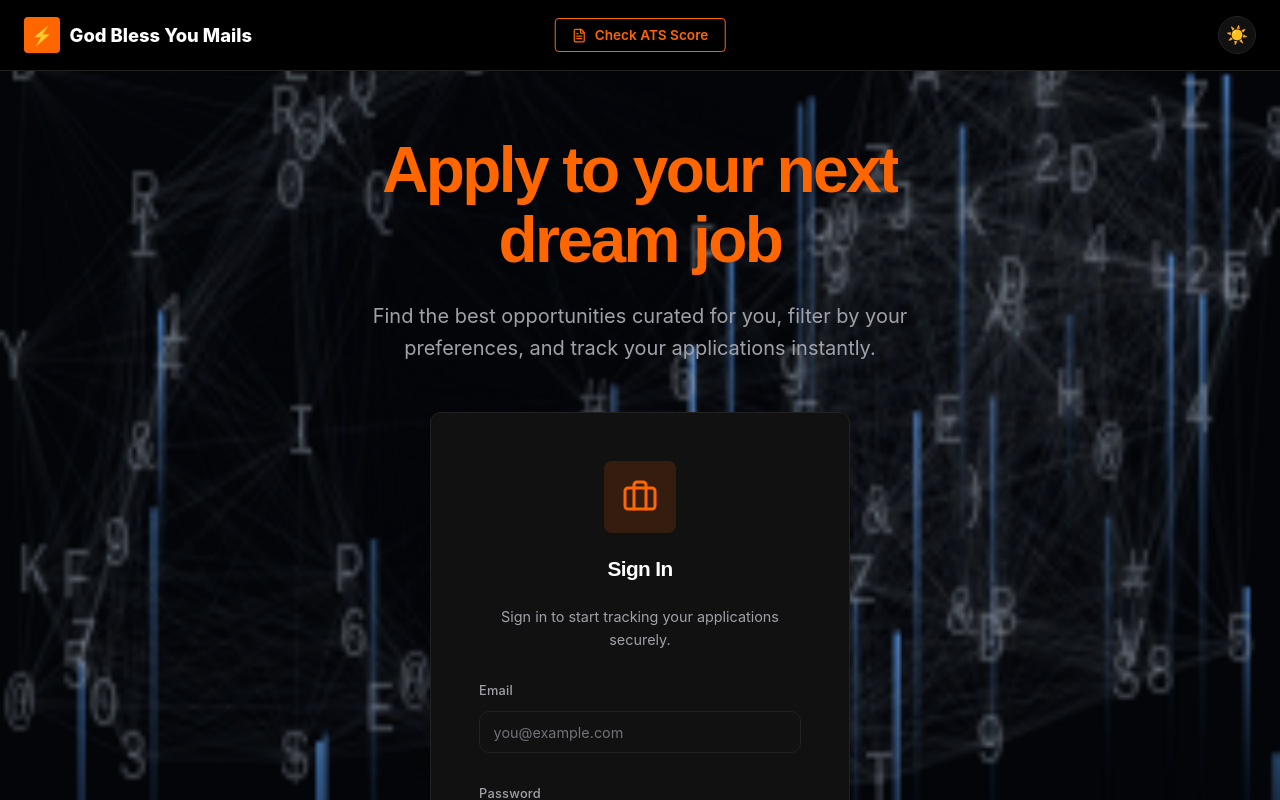
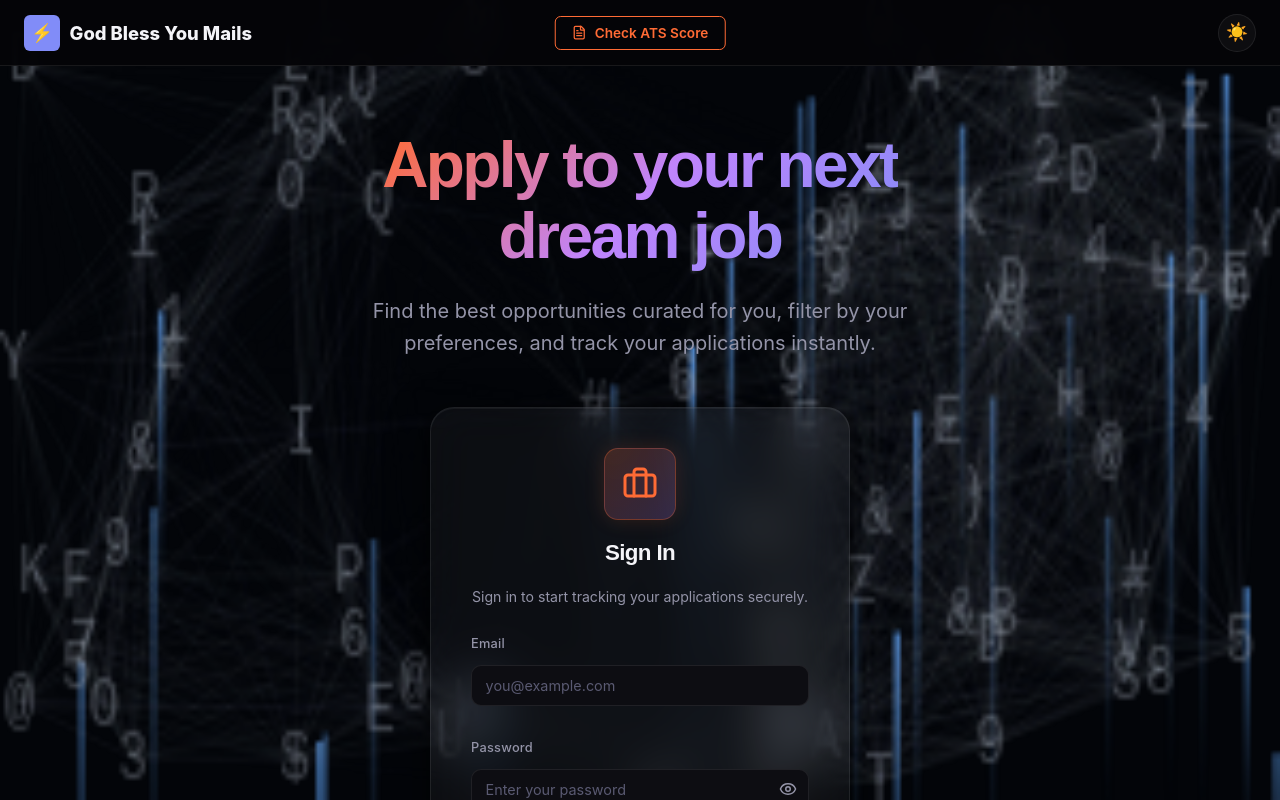
Before and after one commit to tiwarisuryansh6222/gbu_mails_apply, a React (Vite) app in the folder client/: page / in a window 1280 px wide. Shown: the top 800 px of the page. Built offline with nearby package versions, Linux system fonts and the light colour scheme; no server answers.

Commit message:
ui: major visual overhaul - distinct badge colors, glassmorphism, real shadows, gradient hero, CSP fix

```diff
--- a/client/index.html
+++ b/client/index.html
@@ -3,7 +3,7 @@
   <head>
     <meta charset="UTF-8" />
     <meta name="viewport" content="width=device-width, initial-scale=1.0" />
-    <meta http-equiv="Content-Security-Policy" content="default-src 'self'; script-src 'self' 'unsafe-inline' 'unsafe-eval' https://apis.google.com https://www.gstatic.com; style-src 'self' 'unsafe-inline' https://fonts.googleapis.com; font-src 'self' https://fonts.gstatic.com; connect-src 'self' ws: wss: https://identitytoolkit.googleapis.com https://securetoken.googleapis.com https://firestore.googleapis.com https://api.groq.com; img-src 'self' data: https:;" />
+    <meta http-equiv="Content-Security-Policy" content="default-src 'self'; script-src 'self' 'unsafe-inline' 'unsafe-eval' https://apis.google.com https://www.gstatic.com; style-src 'self' 'unsafe-inline' https://fonts.googleapis.com; font-src 'self' https://fonts.gstatic.com; connect-src 'self' ws: wss: https://identitytoolkit.googleapis.com https://securetoken.googleapis.com https://firestore.googleapis.com https://api.mistral.ai; img-src 'self' data: https:;" />
     <meta name="description" content="Parse and filter college placement cell emails into clean, sortable job postings using AI." />
     <title>Placement Filter — AI-Powered Job Parsing</title>
     <link rel="preconnect" href="https://fonts.googleapis.com" />
--- a/client/src/App.css
+++ b/client/src/App.css
@@ -23,67 +23,69 @@
 :root,
 [data-theme="dark"] {
   /* Backgrounds */
-  --bg-primary: #000000;
-  --bg-secondary: #0a0a0a;
-  --bg-card: #111111;
-  --bg-glass: #111111;
-  --bg-glass-hover: #1a1a1a;
-  --bg-input: #111111;
-  --bg-input-focus: #1a1a1a;
-  --bg-elevated: #1a1a1a;
+  --bg-primary: #050508;
+  --bg-secondary: #0d0d12;
+  --bg-card: #12121a;
+  --bg-glass: rgba(255,255,255,0.04);
+  --bg-glass-hover: rgba(255,255,255,0.07);
+  --bg-input: #0d0d12;
+  --bg-input-focus: #15151f;
+  --bg-elevated: #1a1a28;
 
   /* Borders */
-  --border-subtle: #222222;
-  --border-medium: #333333;
+  --border-subtle: rgba(255,255,255,0.08);
+  --border-medium: rgba(255,255,255,0.14);
   --border-accent: #ff6600;
-  --border-color: #222222;
+  --border-color: rgba(255,255,255,0.08);
 
   /* Text */
-  --text-primary: #ffffff;
-  --text-secondary: #a1a1aa;
-  --text-muted: #71717a;
-  --text-accent: #ff6600;
-
-  /* Accents */
-  --accent-indigo: #ff6600;
-  --accent-indigo-dim: rgba(255, 102, 0, 0.15);
-  --accent-teal: #ff6600;
-  --accent-teal-dim: rgba(255, 102, 0, 0.15);
-  --accent-amber: #ff6600;
-  --accent-amber-dim: rgba(255, 102, 0, 0.15);
-  --accent-rose: #ff6600;
-  --accent-rose-dim: rgba(255, 102, 0, 0.15);
-  --accent-purple: #ff6600;
-  --accent-purple-dim: rgba(255, 102, 0, 0.15);
-  --accent-emerald: #ff6600;
-  --accent-emerald-dim: rgba(255, 102, 0, 0.15);
-
-  /* Primary color (used in Home/Dashboard) */
-  --primary-color: #ff6600;
-  --primary-gradient: #ff6600;
-  --success-color: #22c55e;
+  --text-primary: #f4f4f8;
+  --text-secondary: #9494a8;
+  --text-muted: #5a5a72;
+  --text-accent: #ff7722;
+
+  /* Distinct Accent palette */
+  --accent-indigo: #818cf8;
+  --accent-indigo-dim: rgba(129, 140, 248, 0.15);
+  --accent-teal: #2dd4bf;
+  --accent-teal-dim: rgba(45, 212, 191, 0.15);
+  --accent-amber: #fbbf24;
+  --accent-amber-dim: rgba(251, 191, 36, 0.15);
+  --accent-rose: #fb7185;
+  --accent-rose-dim: rgba(251, 113, 133, 0.15);
+  --accent-purple: #c084fc;
+  --accent-purple-dim: rgba(192, 132, 252, 0.15);
+  --accent-emerald: #34d399;
+  --accent-emerald-dim: rgba(52, 211, 153, 0.15);
+
+  /* Primary color — warm orange brand */
+  --primary-color: #ff6b35;
+  --primary-gradient: linear-gradient(135deg, #ff6b35 0%, #f7931e 100%);
+  --success-color: #34d399;
+  --error-color: #fb7185;
 
   /* Gradients */
-  --gradient-primary: #ff6600;
-  --gradient-header: #000000;
-  --gradient-glow: none;
+  --gradient-primary: linear-gradient(135deg, #ff6b35 0%, #f7931e 100%);
+  --gradient-header: rgba(5,5,8,0.95);
+  --gradient-hero: linear-gradient(135deg, #ff6b35 0%, #c084fc 50%, #818cf8 100%);
+  --gradient-glow: 0 0 40px rgba(255, 107, 53, 0.12);
 
   /* Shadows */
-  --shadow-sm: none;
-  --shadow-md: none;
-  --shadow-lg: none;
-  --shadow-glow: none;
-  --shadow-glow-strong: none;
+  --shadow-sm: 0 1px 3px rgba(0,0,0,0.4), 0 1px 2px rgba(0,0,0,0.3);
+  --shadow-md: 0 4px 16px rgba(0,0,0,0.5), 0 2px 6px rgba(0,0,0,0.3);
+  --shadow-lg: 0 10px 40px rgba(0,0,0,0.6), 0 4px 12px rgba(0,0,0,0.4);
+  --shadow-glow: 0 0 20px rgba(255, 107, 53, 0.18);
+  --shadow-glow-strong: 0 0 40px rgba(255, 107, 53, 0.3);
 
   /* Spinner overlay */
-  --spinner-overlay: rgba(0, 0, 0, 0.88);
+  --spinner-overlay: rgba(5, 5, 8, 0.9);
 
   /* Spacing */
-  --radius-sm: 4px;
-  --radius-md: 6px;
-  --radius-lg: 8px;
-  --radius-xl: 10px;
-  --radius-2xl: 12px;
+  --radius-sm: 6px;
+  --radius-md: 10px;
+  --radius-lg: 14px;
+  --radius-xl: 18px;
+  --radius-2xl: 24px;
 
   /* Transitions */
   --transition-fast: 150ms ease;
@@ -99,52 +101,55 @@
 /* ── Light Theme ────────────────────────────────────────────────────────── */
 
 [data-theme="light"] {
-  --bg-primary: #ffffff;
-  --bg-secondary: #f4f4f5;
+  --bg-primary: #fafafa;
+  --bg-secondary: #f4f4f6;
   --bg-card: #ffffff;
-  --bg-glass: #ffffff;
-  --bg-glass-hover: #f4f4f5;
+  --bg-glass: rgba(255,255,255,0.85);
+  --bg-glass-hover: rgba(255,255,255,0.95);
   --bg-input: #ffffff;
   --bg-input-focus: #ffffff;
   --bg-elevated: #ffffff;
 
-  --border-subtle: #e4e4e7;
-  --border-medium: #d4d4d8;
-  --border-accent: #ff6600;
-  --border-color: #e4e4e7;
-
-  --text-primary: #000000;
-  --text-secondary: #52525b;
-  --text-muted: #71717a;
-  --text-accent: #ff6600;
-
-  --accent-indigo: #ff6600;
-  --accent-indigo-dim: rgba(255, 102, 0, 0.1);
-  --accent-teal: #ff6600;
-  --accent-teal-dim: rgba(255, 102, 0, 0.1);
-  --accent-amber: #ff6600;
-  --accent-amber-dim: rgba(255, 102, 0, 0.1);
-  --accent-rose: #ff6600;
-  --accent-rose-dim: rgba(255, 102, 0, 0.1);
-  --accent-purple: #ff6600;
-  --accent-purple-dim: rgba(255, 102, 0, 0.1);
-  --accent-emerald: #ff6600;
-  --accent-emerald-dim: rgba(255, 102, 0, 0.1);
-
-  --primary-color: #ff6600;
-  --primary-gradient: #ff6600;
-  --success-color: #16a34a;
-
-  --gradient-primary: #ff6600;
-  --gradient-glow: none;
-
-  --shadow-sm: none;
-  --shadow-md: none;
-  --shadow-lg: none;
-  --shadow-glow: none;
-  --shadow-glow-strong: none;
-
-  --spinner-overlay: rgba(255, 255, 255, 0.88);
+  --border-subtle: #e8e8ef;
+  --border-medium: #d0d0de;
+  --border-accent: #ff6b35;
+  --border-color: #e8e8ef;
+
+  --text-primary: #0f0f18;
+  --text-secondary: #4a4a60;
+  --text-muted: #8888a0;
+  --text-accent: #e55a20;
+
+  /* Distinct Accent palette — slightly deepened for light bg */
+  --accent-indigo: #6366f1;
+  --accent-indigo-dim: rgba(99, 102, 241, 0.1);
+  --accent-teal: #0d9488;
+  --accent-teal-dim: rgba(13, 148, 136, 0.1);
+  --accent-amber: #d97706;
+  --accent-amber-dim: rgba(217, 119, 6, 0.1);
+  --accent-rose: #e11d48;
+  --accent-rose-dim: rgba(225, 29, 72, 0.1);
+  --accent-purple: #9333ea;
+  --accent-purple-dim: rgba(147, 51, 234, 0.1);
+  --accent-emerald: #059669;
+  --accent-emerald-dim: rgba(5, 150, 105, 0.1);
+
+  --primary-color: #ff6b35;
+  --primary-gradient: linear-gradient(135deg, #ff6b35 0%, #f7931e 100%);
+  --success-color: #059669;
+  --error-color: #e11d48;
+
+  --gradient-primary: linear-gradient(135deg, #ff6b35 0%, #f7931e 100%);
+  --gradient-hero: linear-gradient(135deg, #ff6b35 0%, #9333ea 50%, #6366f1 100%);
+  --gradient-glow: 0 0 30px rgba(255, 107, 53, 0.08);
+
+  --shadow-sm: 0 1px 3px rgba(0,0,0,0.06), 0 1px 2px rgba(0,0,0,0.04);
+  --shadow-md: 0 4px 16px rgba(0,0,0,0.08), 0 2px 6px rgba(0,0,0,0.05);
+  --shadow-lg: 0 10px 40px rgba(0,0,0,0.12), 0 4px 12px rgba(0,0,0,0.06);
+  --shadow-glow: 0 0 20px rgba(255, 107, 53, 0.12);
+  --shadow-glow-strong: 0 0 40px rgba(255, 107, 53, 0.2);
+
+  --spinner-overlay: rgba(250, 250, 250, 0.92);
 }
 
 body {
@@ -184,7 +189,7 @@ h3 { font-size: 1.125rem; font-weight: 600; letter-spacing: -0.02em; }
 /* ── Header / Navigation ───────────────────────────────────────────────── */
 
 .header {
-  padding: 1rem 0;
+  padding: 0.85rem 0;
   position: sticky;
   top: 0;
   z-index: 100;
@@ -193,7 +198,9 @@ h3 { font-size: 1.125rem; font-weight: 600; letter-spacing: -0.02em; }
   align-items: center;
   justify-content: space-between;
   gap: 1rem;
-  background: var(--bg-primary);
+  background: var(--gradient-header);
+  backdrop-filter: blur(20px);
+  -webkit-backdrop-filter: blur(20px);
   border-bottom: 1px solid var(--border-subtle);
   margin-left: -1.5rem;
   margin-right: -1.5rem;
@@ -319,27 +326,35 @@ h3 { font-size: 1.125rem; font-weight: 600; letter-spacing: -0.02em; }
   transform: scale(1.08);
 }
 
-/* ── Glass Card (Now Flat Card) ─────────────────────────────────────────────────────────── */
+/* ── Glass Card ───────────────────────────────────────────────────────────── */
 
 .glass-card {
-  background: var(--bg-card);
+  background: var(--bg-glass);
+  backdrop-filter: blur(12px);
+  -webkit-backdrop-filter: blur(12px);
   border: 1px solid var(--border-subtle);
   border-radius: var(--radius-lg);
   padding: 1.5rem;
-  transition: border-color var(--transition-base), box-shadow var(--transition-base), background var(--transition-base);
+  box-shadow: var(--shadow-sm);
+  transition: border-color var(--transition-base), box-shadow var(--transition-base), background var(--transition-base), transform var(--transition-base);
 }
 
 .glass-card:hover {
   border-color: var(--border-medium);
-}
-
-/* ── Glass Panel — used in Home & Dashboard (Now Flat Panel) ────────────────────────────── */
+  box-shadow: var(--shadow-md);
+  transform: translateY(-2px);
+}
+
+/* ── Glass Panel — used in Home & Dashboard ─────────────────────────────── */
 
 .glass-panel {
-  background: var(--bg-card);
+  background: var(--bg-glass);
+  backdrop-filter: blur(16px);
+  -webkit-backdrop-filter: blur(16px);
   border: 1px solid var(--border-subtle);
   border-radius: var(--radius-xl);
   padding: 2rem;
+  box-shadow: var(--shadow-md);
   transition: all var(--transition-base);
   position: relative;
   overflow: hidden;
@@ -347,6 +362,7 @@ h3 { font-size: 1.125rem; font-weight: 600; letter-spacing: -0.02em; }
 
 .glass-panel:hover {
   border-color: var(--border-medium);
+  box-shadow: var(--shadow-lg);
 }
 
 /* ── Buttons — Primary & Secondary ─────────────────────────────────────── */
@@ -447,11 +463,14 @@ h3 { font-size: 1.125rem; font-weight: 600; letter-spacing: -0.02em; }
 }
 
 .primary-btn:hover:not(:disabled) {
-  opacity: 0.9;
+  opacity: 0.92;
+  transform: translateY(-2px);
+  box-shadow: var(--shadow-glow), var(--shadow-md);
 }
 
 .primary-btn:active:not(:disabled) {
   transform: translateY(0);
+  box-shadow: none;
 }
 
 .primary-btn:disabled {
@@ -1021,6 +1040,8 @@ h3 { font-size: 1.125rem; font-weight: 600; letter-spacing: -0.02em; }
 
 .job-card {
   background: var(--bg-glass);
+  backdrop-filter: blur(10px);
+  -webkit-backdrop-filter: blur(10px);
   border: 1px solid var(--border-subtle);
   border-radius: var(--radius-lg);
   padding: 1.25rem;
@@ -1029,6 +1050,7 @@ h3 { font-size: 1.125rem; font-weight: 600; letter-spacing: -0.02em; }
   animation: cardFadeIn var(--transition-slow) ease both;
   position: relative;
   overflow: hidden;
+  box-shadow: var(--shadow-sm);
 }
 
 .job-card::before {
@@ -1044,9 +1066,9 @@ h3 { font-size: 1.125rem; font-weight: 600; letter-spacing: -0.02em; }
 }
 
 .job-card:hover {
-  border-color: var(--border-accent);
+  border-color: rgba(255, 107, 53, 0.5);
   box-shadow: var(--shadow-glow), var(--shadow-md);
-  transform: translateY(-3px);
+  transform: translateY(-4px);
 }
 
 .job-card:hover::before {
@@ -1055,10 +1077,12 @@ h3 { font-size: 1.125rem; font-weight: 600; letter-spacing: -0.02em; }
 
 .job-card.expanded {
   border-color: var(--accent-indigo);
+  box-shadow: 0 0 0 2px var(--accent-indigo-dim), var(--shadow-md);
 }
 
 .job-card.expanded::before {
   opacity: 1;
+  background: linear-gradient(90deg, var(--accent-indigo), var(--primary-color));
 }
 
 @keyframes cardFadeIn {
@@ -1618,11 +1642,12 @@ h3 { font-size: 1.125rem; font-weight: 600; letter-spacing: -0.02em; }
   line-height: 1.1;
   letter-spacing: -0.04em;
   margin-bottom: 1.25rem;
-  background: var(--gradient-primary);
+  background: var(--gradient-hero);
   -webkit-background-clip: text;
   -webkit-text-fill-color: transparent;
   background-clip: text;
   animation: titleReveal 0.8s ease both;
+  filter: drop-shadow(0 0 30px rgba(255, 107, 53, 0.25));
 }
 
 @keyframes titleReveal {
@@ -1640,42 +1665,54 @@ h3 { font-size: 1.125rem; font-weight: 600; letter-spacing: -0.02em; }
 }
 
 .hero-login-card {
-  padding: 3rem;
+  padding: 2.5rem;
   display: flex;
   flex-direction: column;
   align-items: center;
-  gap: 1.5rem;
+  gap: 1.25rem;
   max-width: 420px;
   width: 100%;
   animation: titleReveal 0.8s ease 0.3s both;
+  background: var(--bg-glass);
+  backdrop-filter: blur(24px);
+  -webkit-backdrop-filter: blur(24px);
+  border: 1px solid var(--border-subtle);
+  border-radius: var(--radius-2xl);
+  box-shadow: var(--shadow-lg), inset 0 1px 0 rgba(255,255,255,0.05);
 }
 
 .hero-login-icon {
   width: 72px;
   height: 72px;
   border-radius: var(--radius-lg);
-  background: var(--accent-indigo-dim);
+  background: linear-gradient(135deg, rgba(255,107,53,0.2) 0%, rgba(192,132,252,0.2) 100%);
+  border: 1px solid rgba(255,107,53,0.3);
   display: flex;
   align-items: center;
   justify-content: center;
-  color: var(--accent-indigo);
+  color: var(--primary-color);
+  box-shadow: 0 0 20px rgba(255,107,53,0.15);
 }
 
 .hero-login-card h2 {
   font-family: 'Outfit', sans-serif;
-  font-size: 1.3rem;
-}
-
-.hero-login-card p {
-  color: var(--text-secondary);
-  font-size: 0.9rem;
+  font-size: 1.4rem;
+  color: var(--text-primary);
+  margin: 0;
+}
+
+.hero-login-card > p {
+  color: var(--text-secondary);
+  font-size: 0.88rem;
   line-height: 1.6;
+  text-align: center;
+  margin: 0;
 }
 
 .hero-login-card .primary-btn {
   width: 100%;
-  padding: 1rem;
-  font-size: 1.05rem;
+  padding: 0.85rem;
+  font-size: 0.95rem;
   border-radius: var(--radius-md);
 }
 
@@ -1845,7 +1882,7 @@ h3 { font-size: 1.125rem; font-weight: 600; letter-spacing: -0.02em; }
 }
 
 .stat-card.highlight .stat-value {
-  background: var(--gradient-primary);
+  background: var(--gradient-hero, var(--gradient-primary));
   -webkit-background-clip: text;
   -webkit-text-fill-color: transparent;
   background-clip: text;
```
